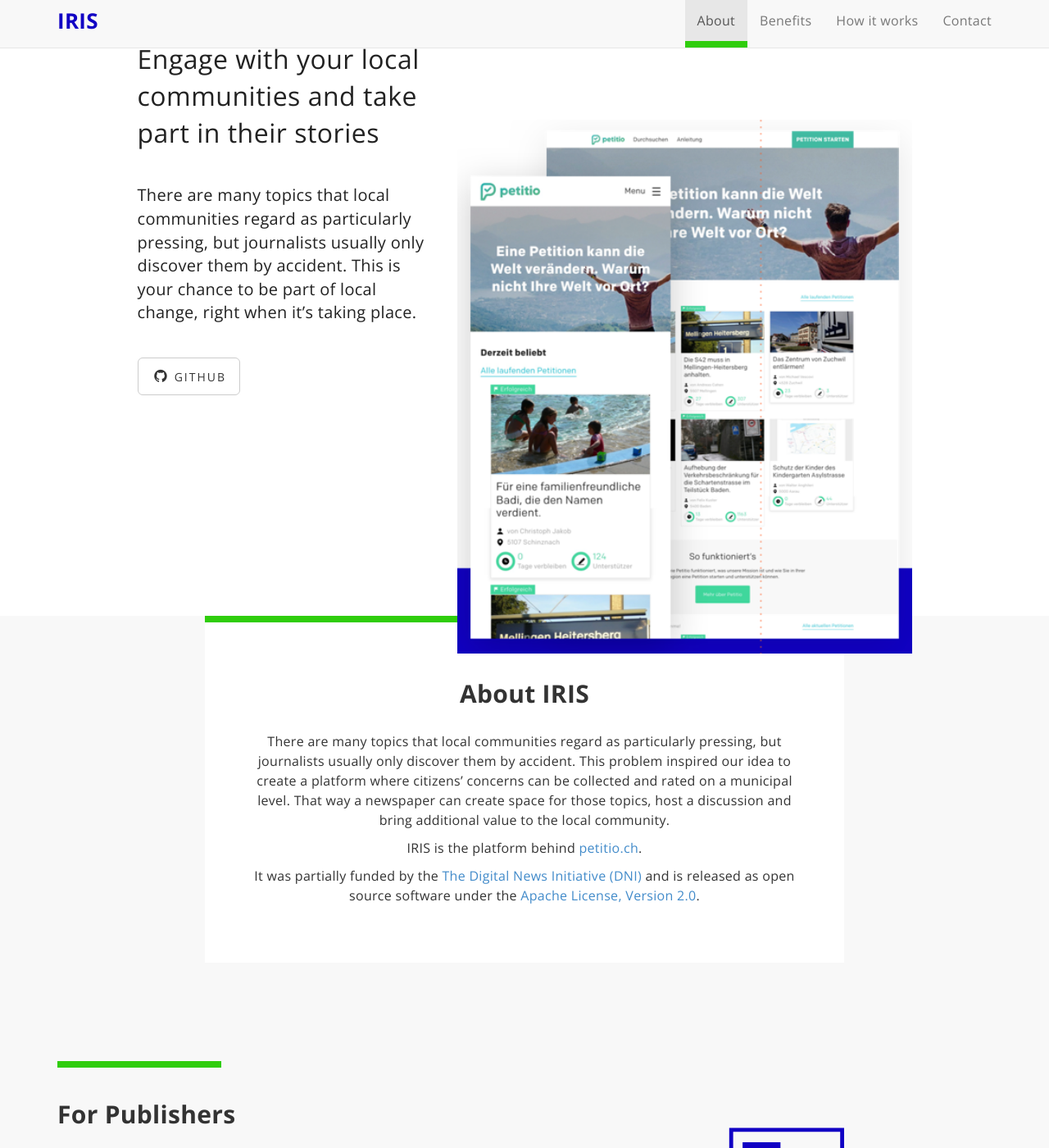
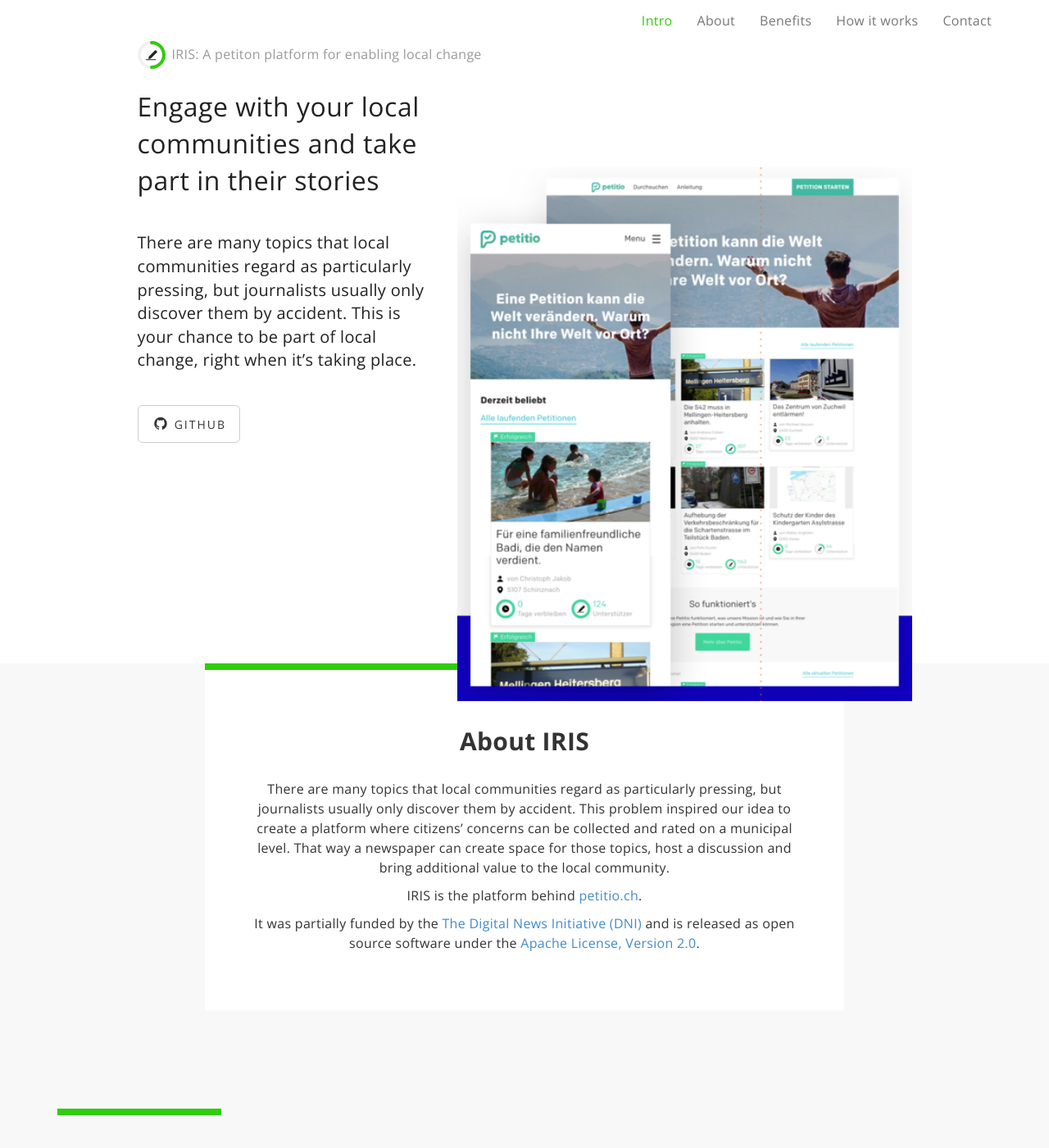
Before and after one commit to iris-dni/iris-landing-page, a Jekyll site: the page built from index.html, in a window 1280 px wide and 1400 px high. Shown: the whole window at 82% size. Built offline with Jekyll 4.4.1, drawn with Linux system fonts in a browser that asks for light colours.

Commit message:
Move brand-bit from header to hero since it now functions more as an intro and no longer is a "home" link

```diff
--- a/_includes/header.html
+++ b/_includes/header.html
@@ -9,11 +9,13 @@
         <span class="icon-bar"></span>
         <span class="icon-bar"></span>
       </button>
-      <a class="navbar-brand page-scroll" href="#home">{{ site.title }}</a>
     </div>
     <!-- Collect the nav links, forms, and other content for toggling -->
     <div class="collapse navbar-collapse" id="bs-example-navbar-collapse-1">
       <ul class="nav navbar-nav navbar-right">
+        <li>
+          <a class="page-scroll" href="#intro">Intro</a>
+        </li>
         <li>
           <a class="page-scroll" href="#about">About</a>
         </li>
--- a/_includes/hero.html
+++ b/_includes/hero.html
@@ -1,13 +1,27 @@
-<section id="hero">
+<section id="intro">
   <!-- Header -->
   <div class="hero">
 
     <div class="container">
 
       <div class="row">
-        <div class="col-md-4 col-md-offset-1">
+        <div class="hero__brand col-md-10 col-lg-offset-1">
+          <svg xmlns="http://www.w3.org/2000/svg" width="34" height="34" viewBox="0 0 34 34" class="hero__logo">
+            <g fill="none" fill-rule="evenodd">
+                <path d="M0 0h315v34H0z"/>
+                <path fill="#F1F1F1" fill-rule="nonzero" d="M17 34C7.611 34 0 26.389 0 17S7.611 0 17 0s17 7.611 17 17-7.611 17-17 17zm0-4c7.18 0 13-5.82 13-13S24.18 4 17 4 4 9.82 4 17s5.82 13 13 13z"/>
+                <path fill="#2FCD0C" fill-rule="nonzero" d="M17 34c9.389 0 17-7.611 17-17S26.389 0 17 0a2 2 0 1 0 0 4c7.18 0 13 5.82 13 13s-5.82 13-13 13a2 2 0 1 0 0 4z"/>
+                <g fill="#222">
+                    <path d="M12.987 22.012l.649-3.123 8.013-8.014 2.475 2.475-8.014 8.014zM10 22.25h12.25v1H10z"/>
+                </g>
+            </g>
+          </svg>
+          <h1 class="hero__title">{{ page.title }}:
+          {{ page.subTitle }}</h1>
+        </div>
+        <div class="col-md-5 col-lg-4 col-lg-offset-1">
           <div>
-            <h1 class="hero__headline">Engage with your local communities and take part in their stories</h1>
+            <h2 class="hero__headline">Engage with your local communities and take part in their stories</h2>
             <p class="hero__intro">
               There are many topics that local communities regard as particularly pressing, but journalists usually only discover them by accident. This is your chance to be part of local change, right when it’s taking place.
             </p>
--- a/css/landing-page.css
+++ b/css/landing-page.css
@@ -23,15 +23,30 @@
     font-weight: 700;
 }
 
-.navbar-default .navbar-brand {
-  color: #1100c4;
-  font-size: 26px;
-  font-weight: bold;
+.navbar-default {
+  background-color: #ffffff;
+  border: 0;
 }
 
-.navbar-default .navbar-nav > .active > a, .navbar-default .navbar-nav >.active > a:hover, .navbar-default .navbar-nav >.active > a:focus {
-  border-bottom: 8px solid #2fcd0c;
+  .navbar-default .navbar-brand {
+    color: #1100c4;
+    font-size: 26px;
+    font-weight: bold;
+  }
+
+  .navbar-default .navbar-nav > .active > a,
+  .navbar-default .navbar-nav > .active > a:hover,
+  .navbar-default .navbar-nav >.active > a:focus {
+    background-color: transparent;
+    color: #2fcd0c;
+  }
+
+@media (min-width: 768px) {
+  .navbar-nav > li > a {
+    padding-bottom: 5px;
+  }
 }
+
 
 .content-container {
   display: flex;
@@ -51,6 +66,24 @@
   padding-top: 50px; /* If you're making other pages, make sure there is 50px of padding to make sure the navbar doesn't overlap content! */
   padding-bottom: 50px;
 }
+
+  .hero__brand {
+    display: flex;
+    align-items: center;
+    margin-bottom: 1.5em;
+  }
+
+  .hero__logo {
+    flex-shrink: 0;
+    margin-right: 0.5em;
+  }
+
+  .hero__title {
+    font-size: 1rem;
+    font-weight: normal;
+    color: #999999;
+    margin: 0;
+  }
 
   .hero__headline {
     margin: 0 0 0.5em 0;
```
